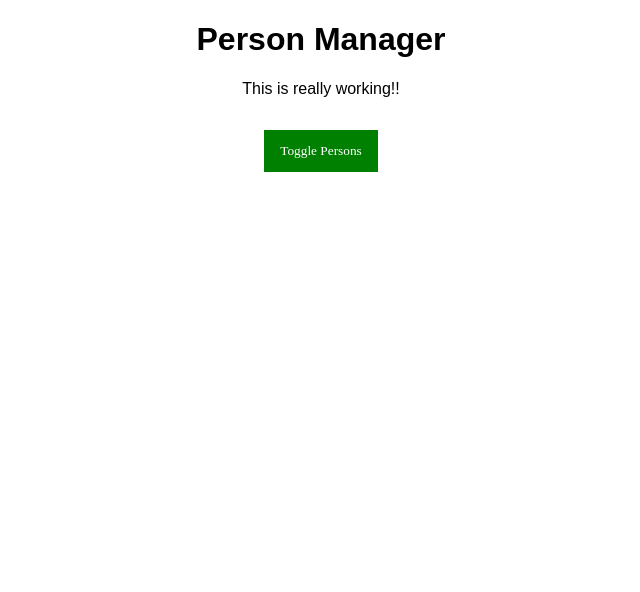
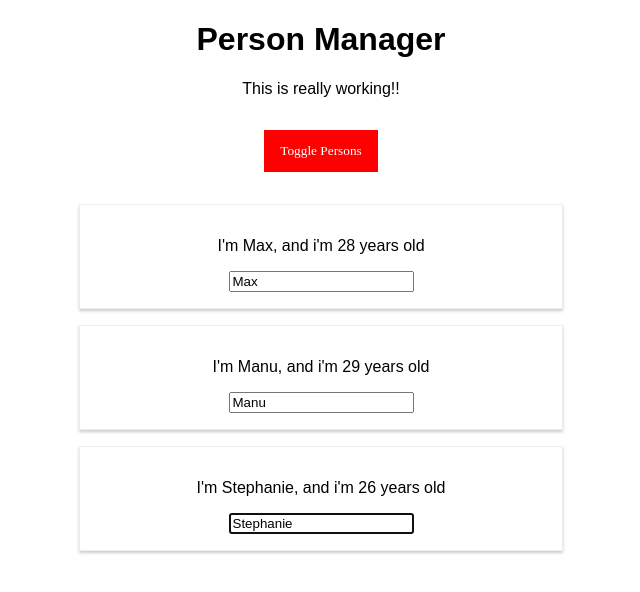
Before and after one commit to Etin-osa/react-complete-guide, a React app: page / in a window 1280 px wide. Shown: the top 592 px of the page, without its empty margins (319-959 px from the left). Built offline with nearby package versions, Linux system fonts and the light colour scheme.

Commit message:
Learning about Refs, Set props correctly and setState callback function

```diff
--- a/package.json
+++ b/package.json
@@ -31,6 +31,7 @@
     "postcss-flexbugs-fixes": "3.2.0",
     "postcss-loader": "2.0.8",
     "promise": "8.0.1",
+    "prop-types": "^15.7.2",
     "radium": "^0.26.1",
     "raf": "3.4.0",
     "react": "^17.0.2",
--- a/src/App.js
+++ b/src/App.js
@@ -25,7 +25,7 @@ class App extends Component {
   componentDidMount() {
     console.log('[App.js] componentDidMount');
   }
-z
+
   shouldComponentUpdate(nextProps, nextState) {
     console.log('[App.js] shouldComponentUpdate');
     return true;
--- a/src/components/Cockpit/Cockpit.js
+++ b/src/components/Cockpit/Cockpit.js
@@ -1,10 +1,13 @@
-import React, { useEffect } from 'react';
+import React, { useEffect, useRef } from 'react';
 import classes from './Cockpit.css'
 
 const Cockpit = props => {
+  const buttonRef = useRef(null);
+
   useEffect(() => {
-    console.log('[Cockpit.js] useEffect()');
-  })
+    console.log('[Cockpit.js] useEffect');
+    buttonRef.current.click();
+  }, [])
 
   const assignClasses = [];
   let btnClass = [];
@@ -32,6 +35,7 @@ const Cockpit = props => {
 
       <button
         className={btnClass.join(' ')}
+        ref={buttonRef}
         onClick={props.toggle}>Toggle Persons</button>
     </div>
   )
--- a/src/components/Persons/Person/Person.js
+++ b/src/components/Persons/Person/Person.js
@@ -1,23 +1,48 @@
-import React from 'react';
+import React, { Component } from 'react';
+import PropTypes from 'prop-types';
 import Incharge from '../../../hoc/Incharge';
 import withClass from '../../../hoc/withClass';
 import classes from './Person.css';
 
-const person = props => {
+class Person extends Component {
+  constructor(props) {
+    super(props);
+    this.inp = React.createRef();
+  }
+
+  componentDidMount() {
+    // this.inputHtml.focus()
+    this.inp.current.focus();
+  }
+
+  render() {
     console.log('[App.js] Person rendering...');
     return (
       <Incharge>
         {/* Click call right here from the parent element */}
-      <p onClick={props.click}>I'm {props.name}, and i'm {props.age} years old</p>
-      <p>{props.children}</p>
+        <p onClick={this.props.click}>I'm {this.props.name}, and i'm {this.props.age} years old</p>
+        <p>{this.props.children}</p>
 
         {/* A two way binding system where the input contains the name of the value from the start with us setting the value of the input here but also listening for onChange, We will recieve an error in the console although it will still work. And note that if you don't have the onchange listener here the value will be fixed and you can't change it in the webpage. Note this is not advisable
 
         To fix that you can change value to defaultValue
         */}
-      <input type="text" onChange={props.changed} defaultValue={props.name} />
+        <input
+          type="text"
+          // ref={inp => this.inputHtml = inp}
+          ref={this.inp}
+          onChange={this.props.changed}
+          defaultValue={this.props.name} />
       </Incharge>
     )
   }
+}
 
-export default withClass(person, classes.Person);
+Person.propTypes = {
+  click: PropTypes.func,
+  name: PropTypes.string,
+  age: PropTypes.number,
+  changed: PropTypes.func,
+}
+
+export default withClass(Person, classes.Person);
--- a/src/components/Persons/Persons.js
+++ b/src/components/Persons/Persons.js
@@ -3,13 +3,13 @@ import Person from './Person/Person';
 
 const Persons = props => {
   useEffect(() => {
-    const timer = setTimeout(() => {
-      alert('[Persons.js] using useEffect()');
-    }, 1000)
-
+    // const timer = setTimeout(() => {
+    //   alert('[Persons.js] using useEffect()');
+    // }, 1000)
+    console.log('[Persons.js] Loading')
     return (() => {
-      clearTimeout(timer);
-      console.log('[Persons.js], successful cleanup')
+      // clearTimeout(timer);
+      console.log('[Persons.js] successful cleanup')
     })
   })
 
```
Lines whose indentation alone changed are shown as unchanged.
